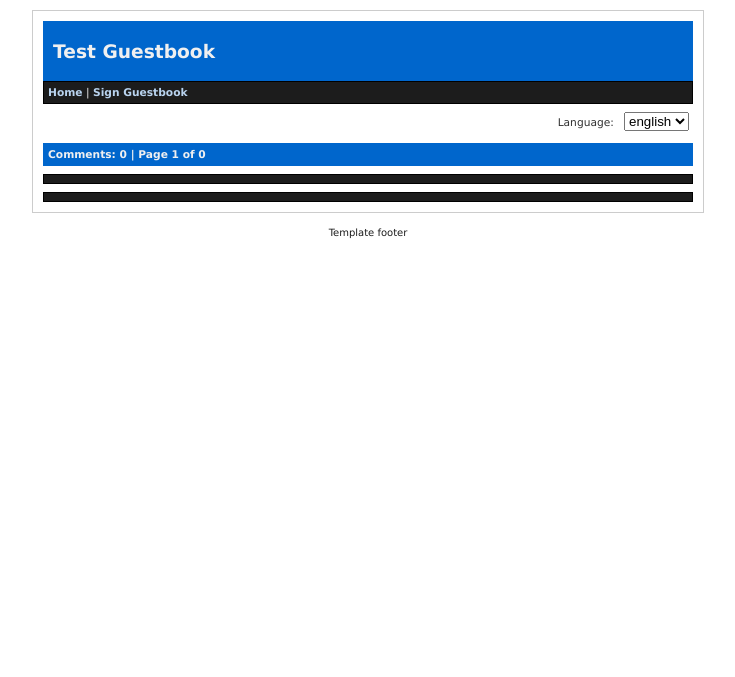
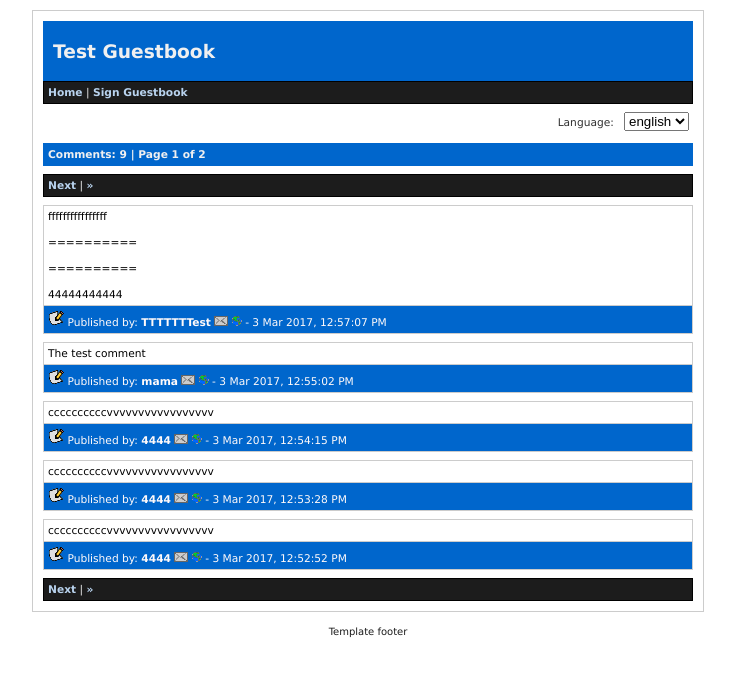
Before and after one commit to moneyismoney/guest_book, a PHP site: page / in a window 1280 px wide. Shown: the top 677 px of the page, without its empty margins (272-1007 px from the left). Run offline with PHP 8.4, Linux system fonts and the light colour scheme; data that the repository does not hold is empty.

Commit message:
Final fix in adding comments

```diff
--- a/data/comments.php
+++ b/data/comments.php
@@ -1 +1,10 @@
 <?php die('Error, File not found!'); ?>
+1|4444|ccccccccccvvvvvvvvvvvvvvvvv|aaa.ua|3 Mar 2017, 12:30:42 PM|127.0.0.1|0|ffff@ukr.net||
+2|4444|ccccccccccvvvvvvvvvvvvvvvvv|aaa.ua|3 Mar 2017, 12:32:38 PM|127.0.0.1|0|ffff@ukr.net||
+3|4444|ccccccccccvvvvvvvvvvvvvvvvv|aaa.ua|3 Mar 2017, 12:34:39 PM|127.0.0.1|0|ffff@ukr.net||
+4|4444|ccccccccccvvvvvvvvvvvvvvvvv|aaa.ua|3 Mar 2017, 12:50:38 PM|127.0.0.1|0|ffff@ukr.net||
+5|4444|ccccccccccvvvvvvvvvvvvvvvvv|aaa.ua|3 Mar 2017, 12:52:52 PM|127.0.0.1|0|ffff@ukr.net||
+6|4444|ccccccccccvvvvvvvvvvvvvvvvv|aaa.ua|3 Mar 2017, 12:53:28 PM|127.0.0.1|0|ffff@ukr.net||
+7|4444|ccccccccccvvvvvvvvvvvvvvvvv|aaa.ua|3 Mar 2017, 12:54:15 PM|127.0.0.1|0|ffff@ukr.net||
+8|mama|The test comment|ukr.net|3 Mar 2017, 12:55:02 PM|127.0.0.1|0|fffaaaa@gmail.com||
+9|TTTTTTTest|ffffffffffffffff<br /><br />==========<br /><br />==========<br /><br />44444444444|ain.ua|3 Mar 2017, 12:57:07 PM|127.0.0.1|0|ain.ua@ukr.net||
```
